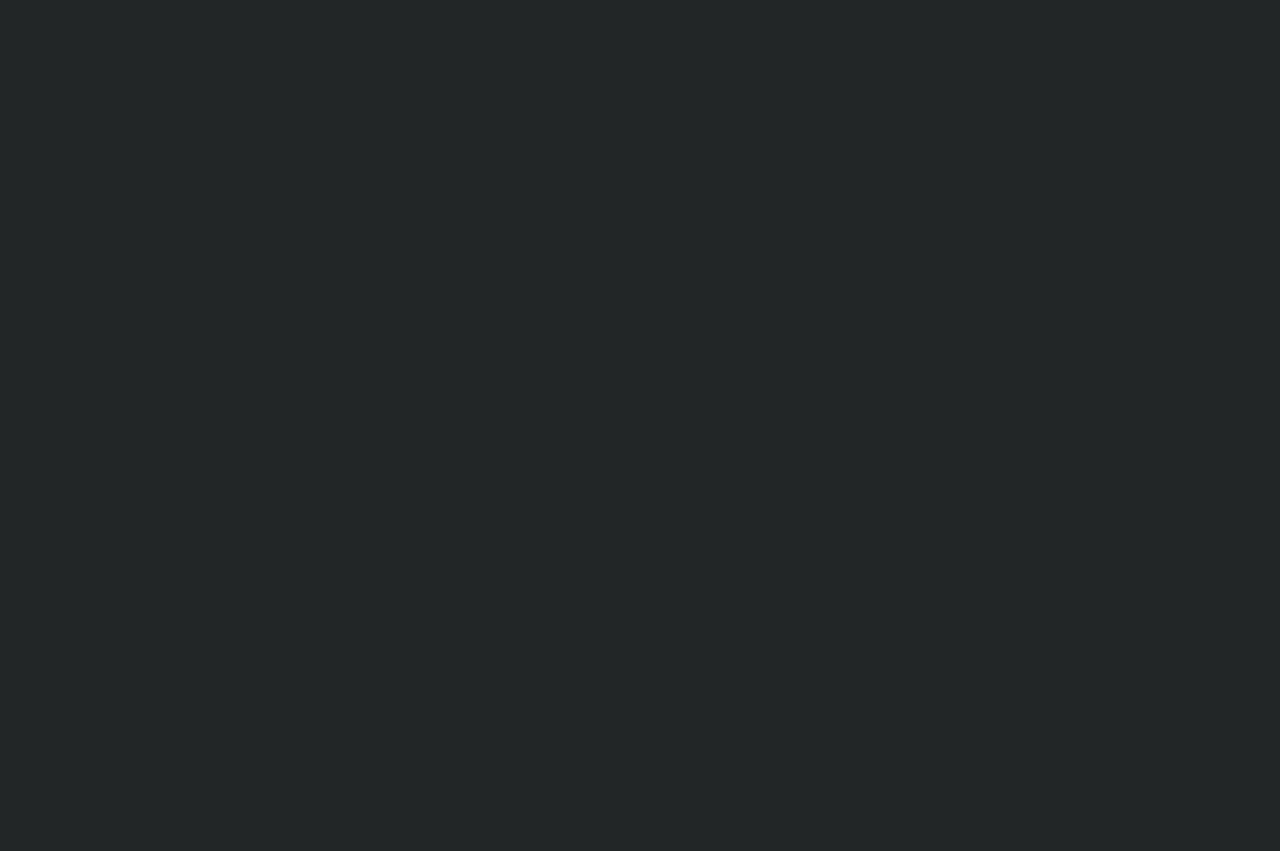
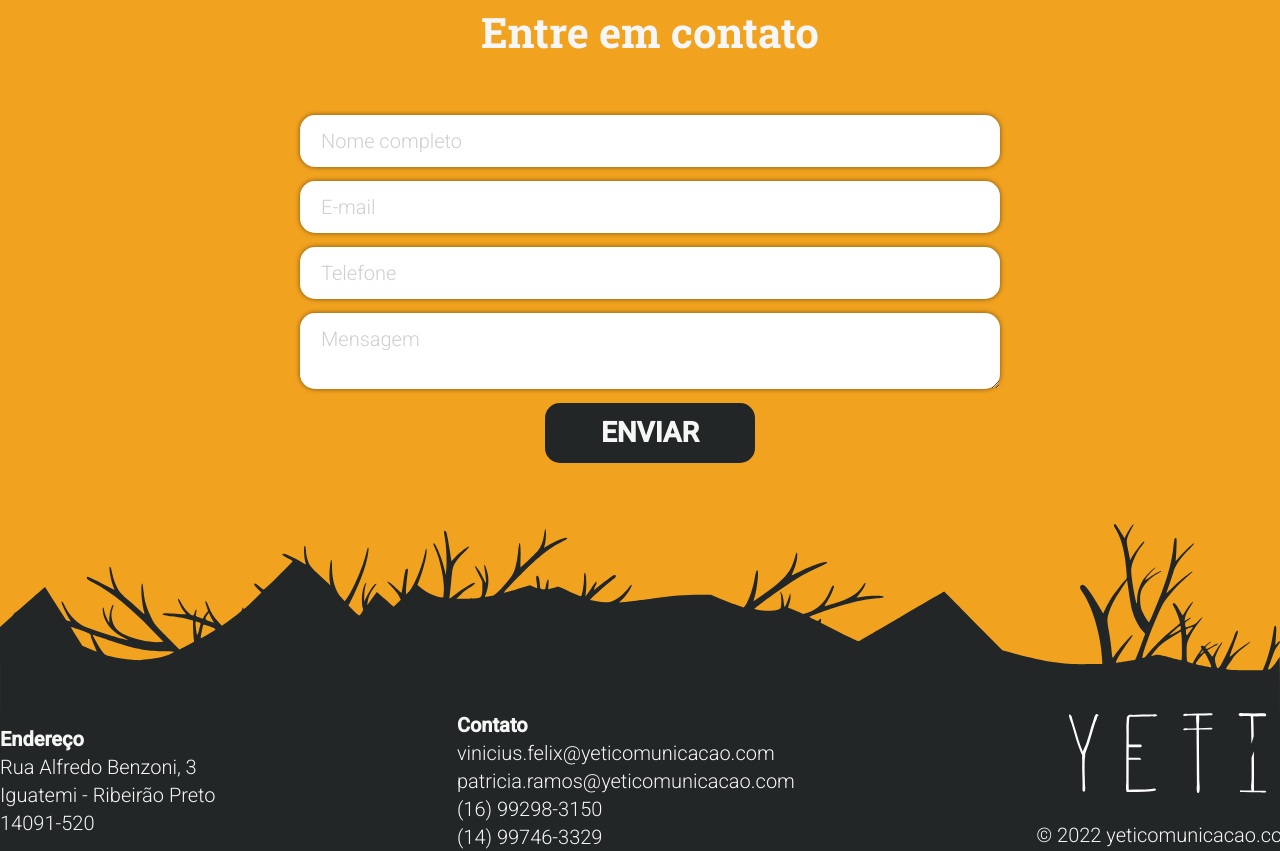
Before and after one commit to brunolaviso/yeti-landing-page, a Next.js app: page / in a window 1280 px wide. Shown: the part 4153-5004 px from the top of the page. Before the commit the page ends 3818 px from the top, so only its background shows below. Built offline with nearby package versions, Linux system fonts and the light colour scheme.

Commit message:
feat: add novos components Footer e Form

```diff
--- a/src/pages/index.tsx
+++ b/src/pages/index.tsx
@@ -1,3 +1,5 @@
+import { Footer } from "../components/Footer"
+import { Form } from "../components/Form"
 import { Layout } from "../components/Layout"
 import { data } from '../shared/data/what-we-do'
 import { IWhatWeDo } from '../shared/types/what-we-do'
@@ -43,6 +45,8 @@ export default function Home() {
           </ul>
         </section>
       </Layout>
+      <Form />
+      <Footer />
     </>
   )
 }
```
